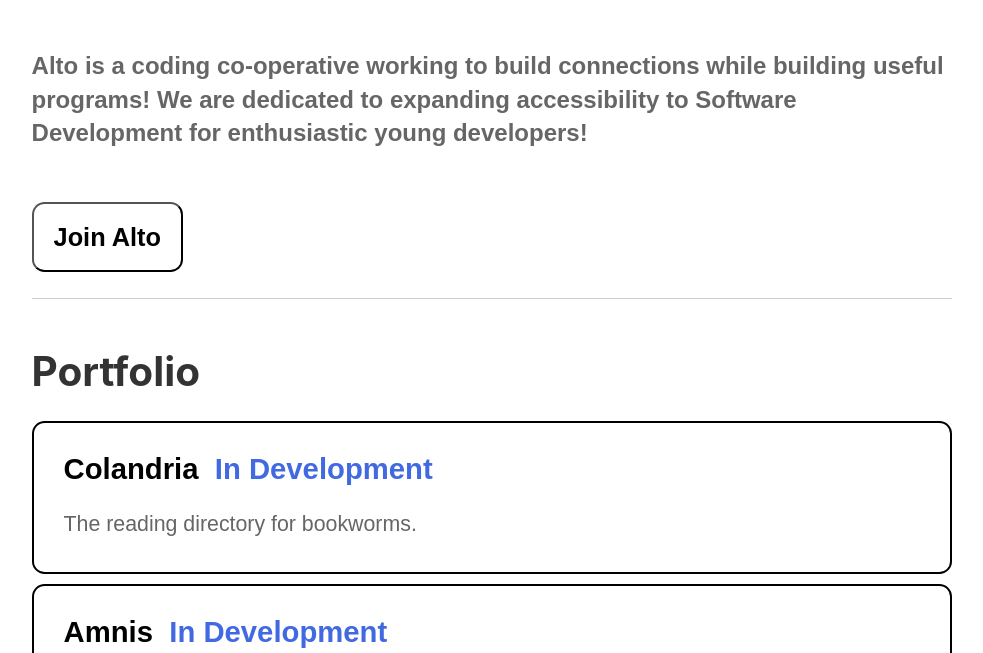
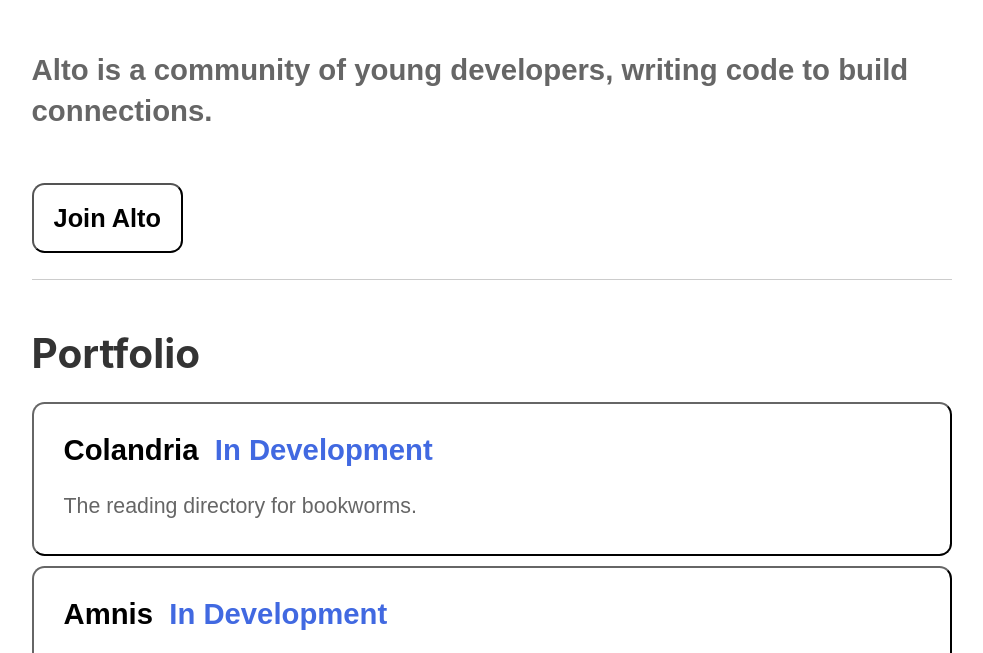
Before and after one commit to alto-sh/alto, a Gatsby site: page / in a window 1280 px wide. Shown: the part 100-753 px from the top of the page, without its empty margins (148-1131 px from the left). Built offline with nearby package versions, Linux system fonts and the light colour scheme; Gatsby itself is replaced by a stand-in of ours; a web font is replaced by a local one.

Commit message:
Minor UI Improvements

```diff
--- a/src/components/layout.css
+++ b/src/components/layout.css
@@ -626,6 +626,7 @@ pre tt:after {
 }
 .project-callout {
   border: 2px solid black;
+  border-color: #666 #000 #000 #666;
   border-radius: .7rem;
   padding: 30px;
   transition: all .25s;
--- a/src/pages/index.js
+++ b/src/pages/index.js
@@ -1,6 +1,5 @@
 import * as React from "react"
 import { Link } from "gatsby"
-import { StaticImage } from "gatsby-plugin-image"
 
 import Layout from "../components/layout"
 import SEO from "../components/seo"
@@ -12,13 +11,13 @@ const IndexPage = () => (
     <p
       style={{
         fontFamily: "Gabriela, sans-serif",
-        fontSize: "18pt",
+        fontSize: "22pt",
         fontWeight: "bold",
         color: "#666",
         lineHeight: "1.4",
       }}
     >
-      Alto is a coding co-operative working to build connections while building useful programs! We are dedicated to expanding accessibility to Software Development for enthusiastic young developers!
+      Alto is a community of young developers, writing code to build connections.
     </p>
     <br/>
     <button
```
